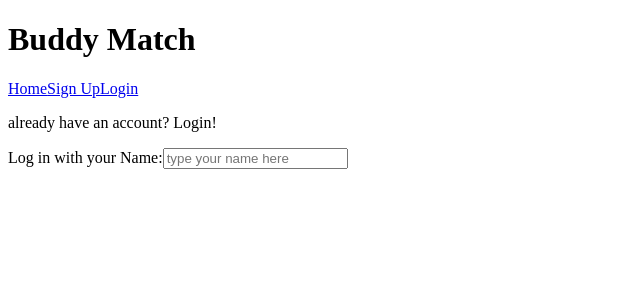
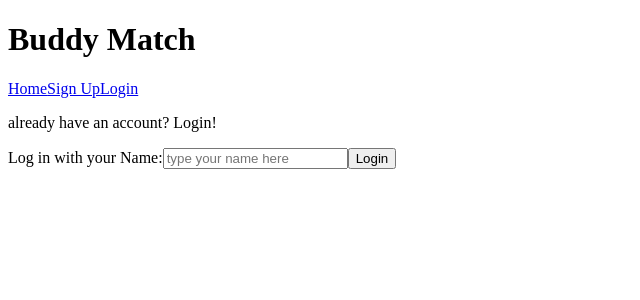
Before and after one commit to Huntysaurus/phase-2-project-react, a React (Create React App) app: page /login in a window 1280 px wide. Shown: the top 300 px of the page, without its empty margins (0-640 px from the left). Built offline with nearby package versions, Linux system fonts and the light colour scheme; data requests are answered from the project's data file.

Commit message:
creating login function

```diff
--- a/src/components/App.js
+++ b/src/components/App.js
@@ -22,6 +22,11 @@ function App() {
         .then(data => setProfiles(data))
     }, [])
 
+
+    function handleProfileLogin(e) {
+        e.preventDefault()
+        console.log(name)
+    }
 
     function handleUserProfile(profileObj) {
         console.log(profileObj)
@@ -80,7 +85,7 @@ function App() {
                     <ProfileForm onProfileFormSubmit={handleUserProfile} profiles={profiles} user={user} name={name} gender={gender} interests={interests} profilePicture={profilePicture} onHandleGenderChange={handleGenderChange} onHandleNameChange={handleNameChange} onHandleInterestChange={handleInterestChange} onHandleProfilePictureChange={handleProfilePictureChange}  />
                 </Route>
                 <Route exact path="/login">
-                    <Login user={user} profiles={profiles}/>
+                    <Login name={name} onHandleNameChange={handleNameChange} onLoginSubmit={handleProfileLogin}/>
                 </Route>
             </Switch>
             }
--- a/src/components/Login.js
+++ b/src/components/Login.js
@@ -1,18 +1,21 @@
 import React from "react";
 
-function Login({user, profiles}) {
+function Login({name, onHandleNameChange, onLoginSubmit}) {
     return (
         <>
             <div>
                 <p>already have an account? Login!</p>
             </div>
-            <form>
+            <form onSubmit={onLoginSubmit}>
             <label>
                     Log in with your Name:
                     <input type='text'
                     placeholder='type your name here'
+                    value={name}
+                    onChange={onHandleNameChange}
                     />
                 </label>
+                <button>Login</button>
             </form>
         </>
     )
--- a/src/components/ProfileForm.js
+++ b/src/components/ProfileForm.js
@@ -1,5 +1,5 @@
 import { v4 as uuid} from "uuid"
-import React, { useState } from "react";
+import React from "react";
 
 function ProfileForm({ onProfileFormSubmit, user, profiles, name, gender, interests, profilePicture, onHandleNameChange, onHandleGenderChange, onHandleInterestChange, onHandleProfilePictureChange}) {
 
```
